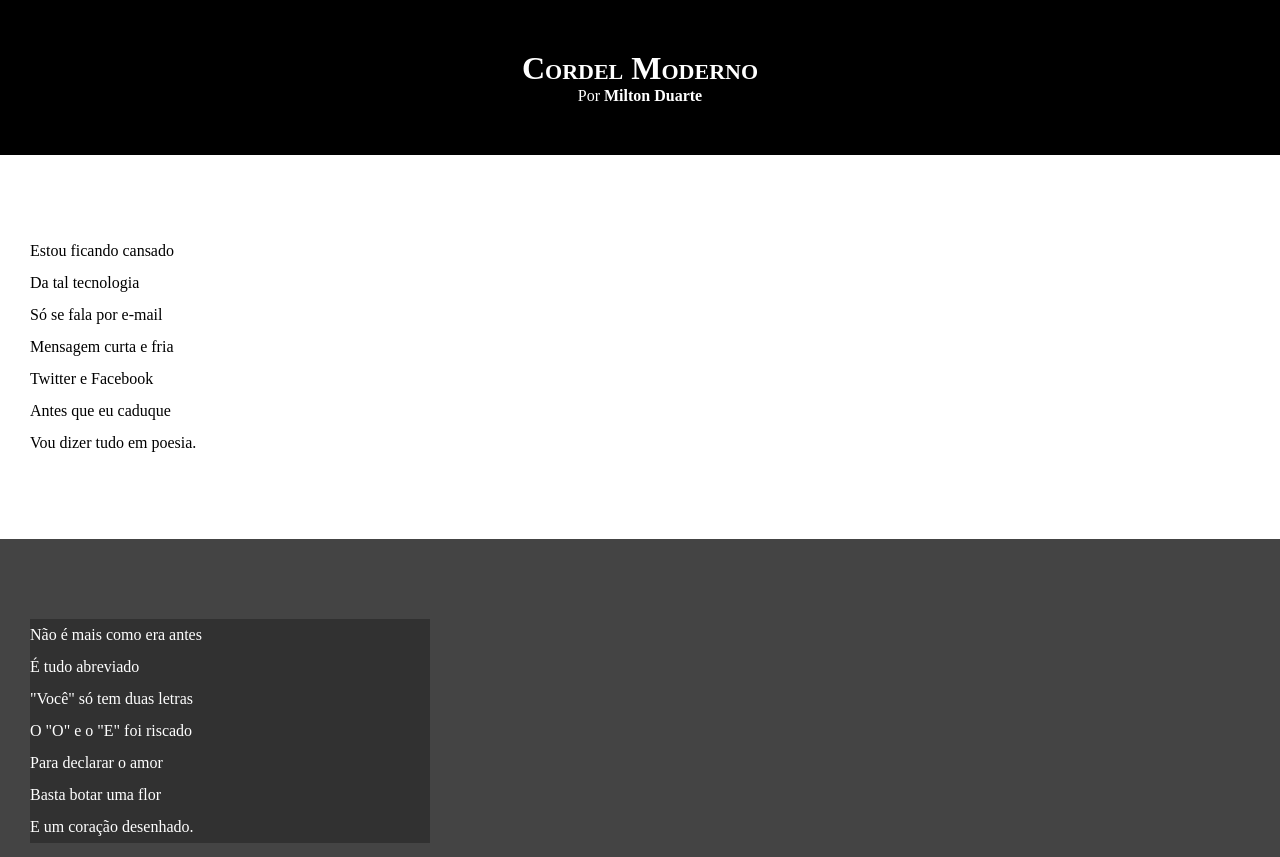
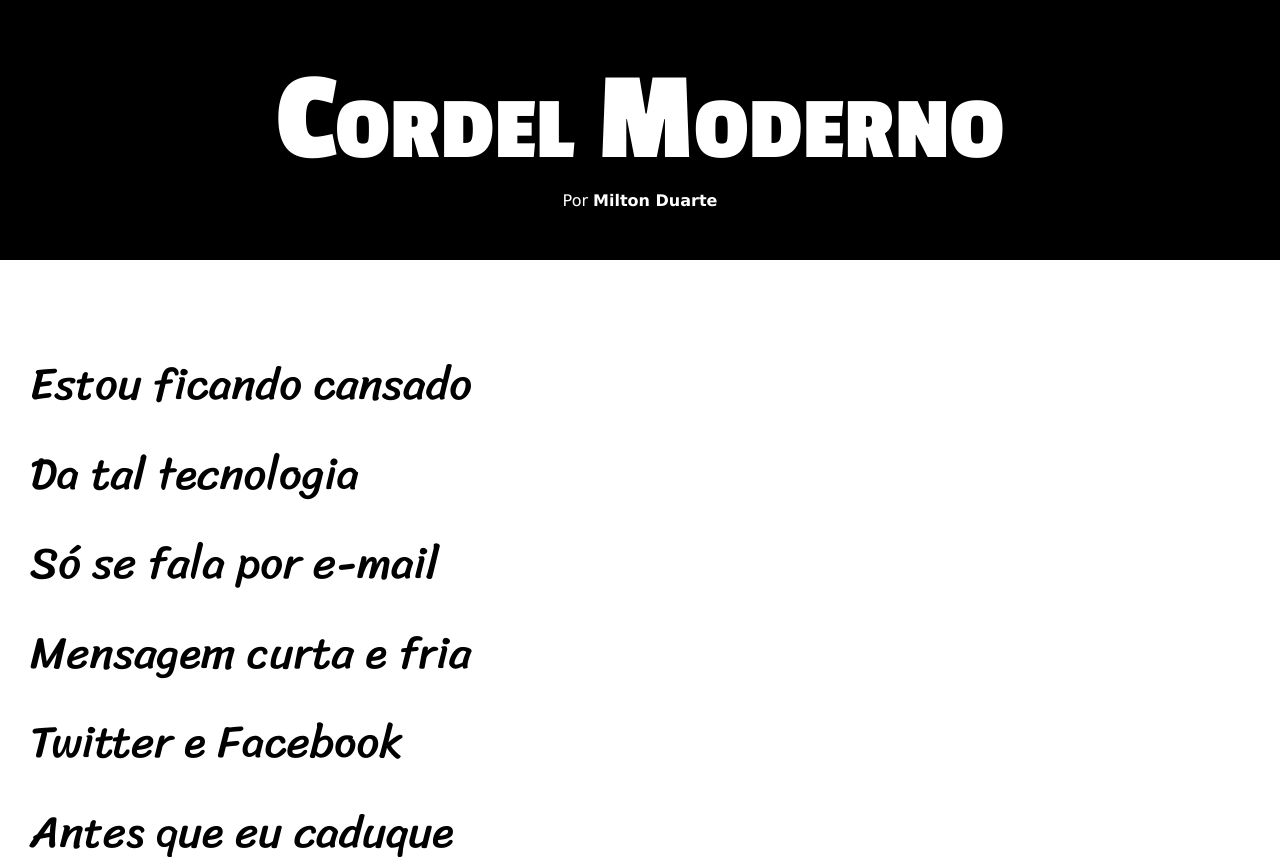
Before and after one commit to Hedriankuckert/html-css, a plain HTML site: page Desafio012/index.html in a window 1280 px wide. Shown: the top 857 px of the page. Drawn offline with Linux system fonts and the light colour scheme.

Commit message:
Atualização de estilos desafio 12

```diff
--- a/Desafio012/estilo/style.css
+++ b/Desafio012/estilo/style.css
@@ -1,12 +1,25 @@
 @charset "UTF-8";
+
+@import url('https://fonts.googleapis.com/css2?family=Passion+One:wght@400;700;900&display=swap');
+
+@import url('https://fonts.googleapis.com/css2?family=Sriracha&display=swap');
+
+:root {
+    --font1: Verdana, Geneva, Tahoma, sans-serif;
+    --font2: 'Passion One', cursive;
+    --font3: 'Sriracha', cursive;
+
+}
 
 * {
     margin: 0px;
     padding: 0px;
 }
+
 html, body {
     min-height: 100vh;
     background-color: darkgray;
+    font-family: var(--font1);
 }
 
 header {
@@ -18,6 +31,9 @@ header {
 header > h1 {
     padding-top: 50px;
     font-variant: small-caps;
+    font-family: var(--font2);
+    font-size: 10vw;
+    wi
 }
 
 header > p {
@@ -39,6 +55,8 @@ section {
     padding-bottom: 10vh;
     line-height: 2em;
     padding-left: 30px;
+    font-family: var(--font3);
+    font-size: 3.5vw;
 }
 
 section.normal {
@@ -52,8 +70,10 @@ section.imagem {
 
 }
 section.imagem > p {
+    display: inline-block;
+    padding: 5px;
     background-color: rgba(0, 0, 0, 0.288);
-    width: 400px;
+
 }
 
 footer {
```
